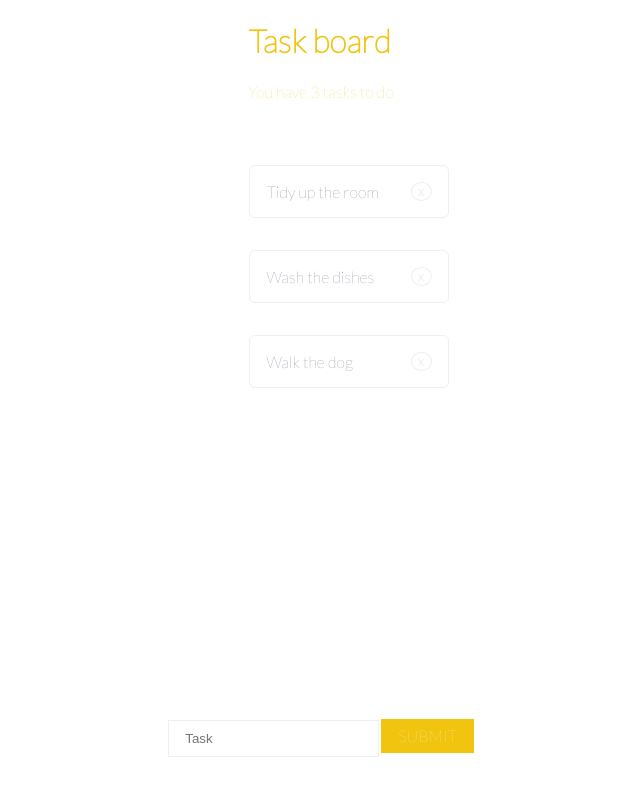
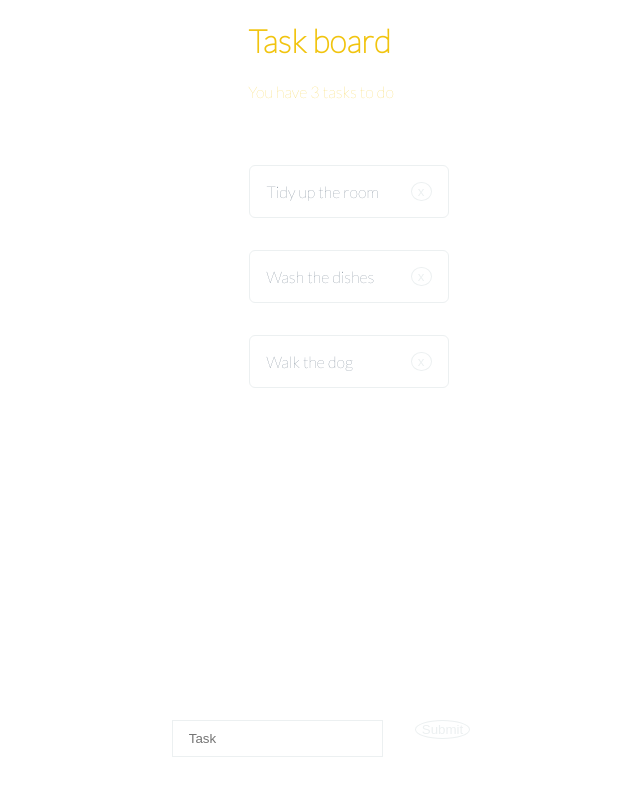
Before and after one commit to daria-marczak/webpack-plugins, a React app: page / in a window 1280 px wide. Shown: the top 796 px of the page, without its empty margins (287-927 px from the left). Built offline with nearby package versions, Linux system fonts and the light colour scheme.

Commit message:
changed few things

```diff
--- a/package.json
+++ b/package.json
@@ -5,7 +5,7 @@
   "main": "index.js",
   "scripts": {
     "test": "echo \"Error: no test specified\" && exit 1",
-    "build": "NODE_ENV=production webpack",
+    "build": "cross-env NODE_ENV=production webpack --config build/webpack.config.js",
     "start": "webpack-dev-server --inline --hot --config ./webpack.config.js"
   },
   "keywords": [],
@@ -16,6 +16,7 @@
     "babel-loader": "^7.1.2",
     "babel-preset-env": "^1.6.1",
     "babel-preset-react": "^6.24.1",
+    "cross-env": "^5.1.3",
     "css-loader": "^0.28.7",
     "html-webpack-plugin": "^2.30.1",
     "optimize-js-plugin": "0.0.4",
--- a/src/containers/App.js
+++ b/src/containers/App.js
@@ -31,10 +31,7 @@ class App extends React.Component {
             id: uuid.v4(),
         }
         const data = [...this.state.data, todo]
-        this.setState({
-            input:"",
-            data
-        })
+        this.setState({data})
     }
     removeTodo(id) {
         const remainder = this.state.data.filter(todo => todo.id !== id)
--- a/src/presentations/Todo.css
+++ b/src/presentations/Todo.css
@@ -7,3 +7,8 @@ button {
     border: 1px solid #ecf0f1;
     color: #ecf0f1;
 }
+
+.submit {
+    border-radius:0;
+    border: 1px solid $orange;
+}
--- a/src/presentations/Todo.js
+++ b/src/presentations/Todo.js
@@ -5,7 +5,7 @@ const Todo = (props) => {
     return
     <div className={style.Todo}>
         <li>{props.content.text}</li>
-        <button type="button" onClick={() => props.remove(props.content.id)}>x</button>
+        <button type="button" className="button" onClick={() => props.remove(props.content.id)}>x</button>
     </div>
 }
 
--- a/src/presentations/TodoForm.js
+++ b/src/presentations/TodoForm.js
@@ -2,9 +2,9 @@ import React from "react"
 import style from "./TodoForm.css"
 
 const TodoForm = (props) => (
-    <form>
+    <form onSubmit={(e) => props.submit(e, props.input)}>
         <input type="text" value={props.value} onChange={(e) => props.fill(e)} placeholder="Task"/>
-        <span type="submit" className="submit" value="Submit" onClick={(e) => props.submit(e, props.input)}>Submit</span>
+        <button type="submit" className="submit" value="Submit">Submit</button>
     </form>
 )
 
```
Also changed, not shown: 1 other file (tests, documents, lock files or other folders).
